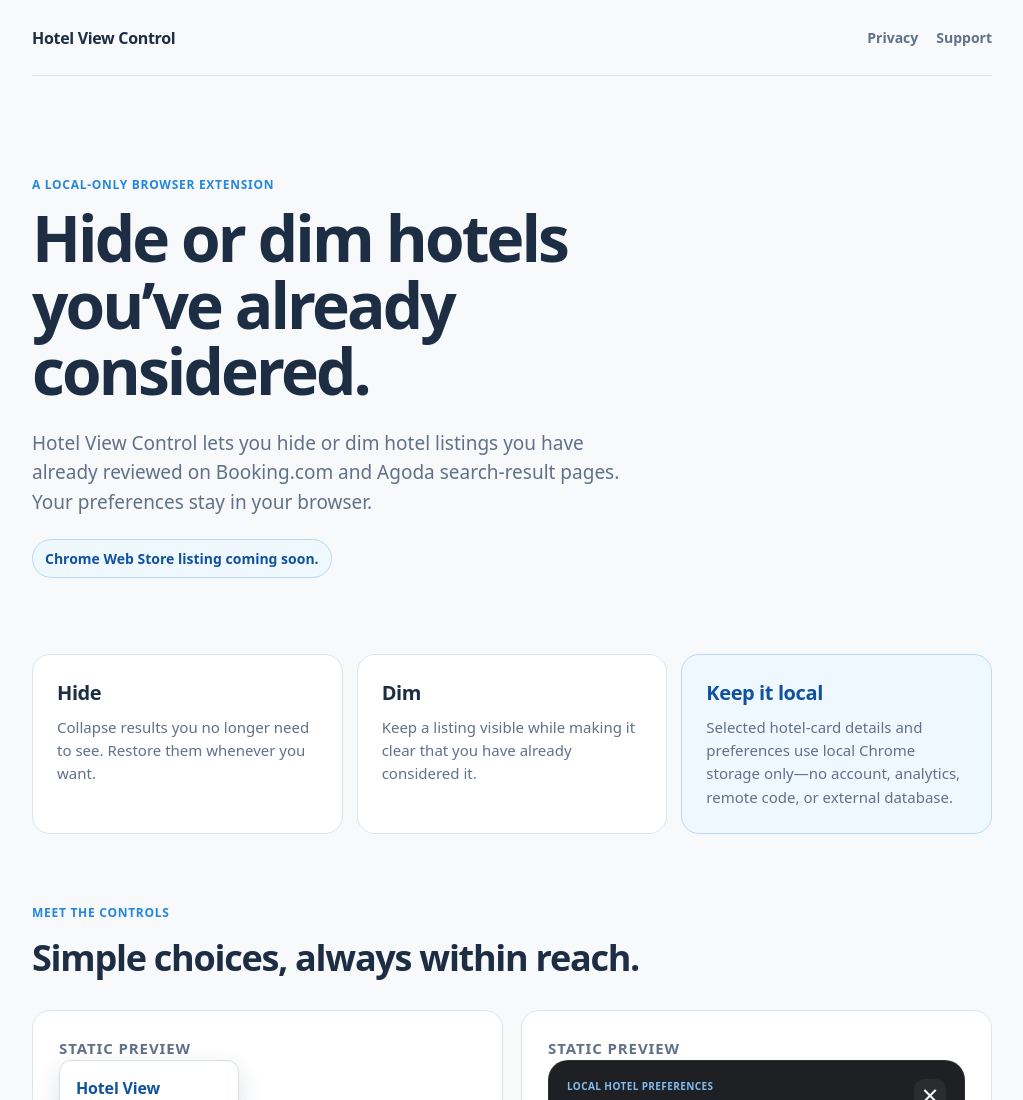
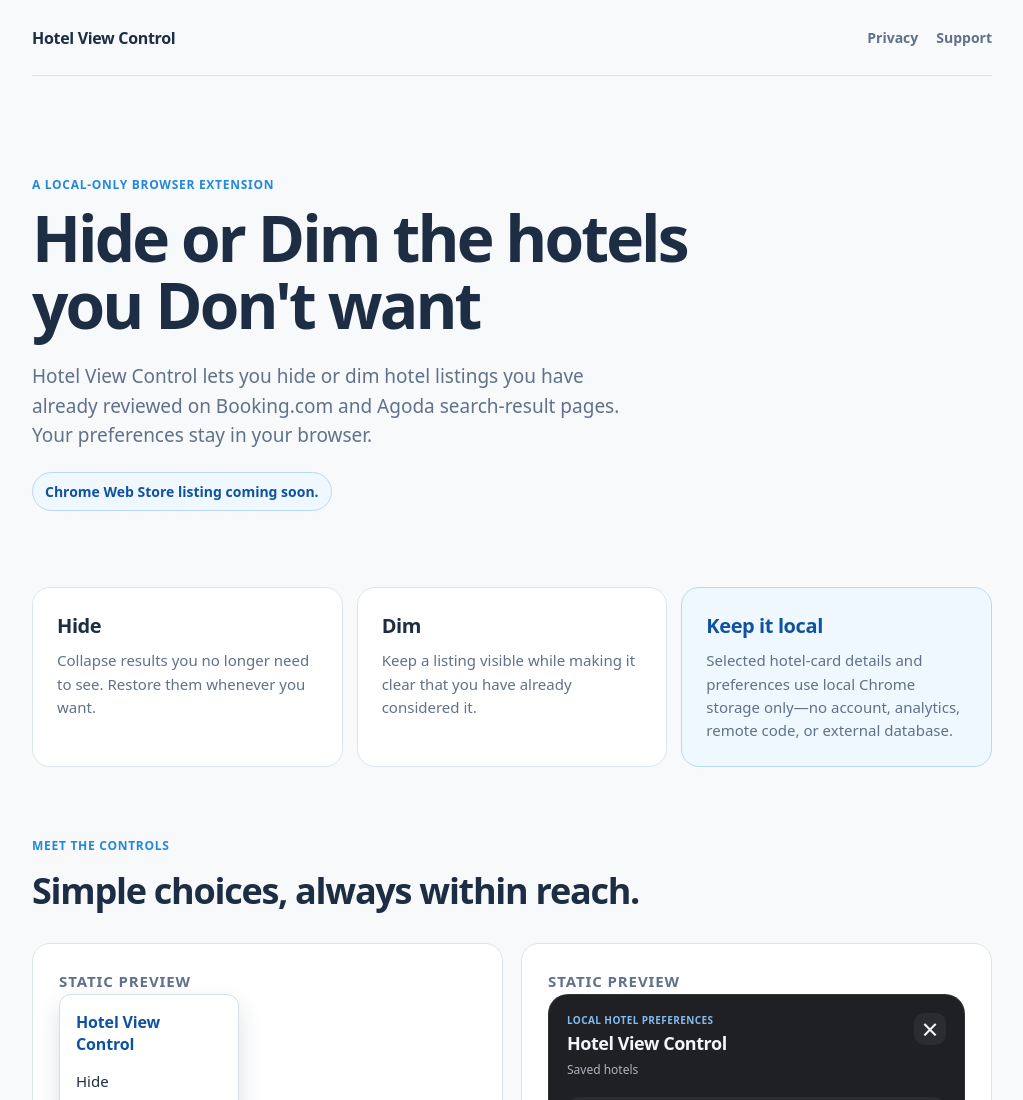
Before and after one commit to benoV/hotel-view-control, a browser extension: page site/index.html in a window 1280 px wide. Shown: the top 1100 px of the page, without its empty margins (128-1151 px from the left). Drawn offline with Linux system fonts and the light colour scheme.

Commit message:
Update homepage motto

```diff
--- a/site/index.html
+++ b/site/index.html
@@ -12,7 +12,7 @@
     <main>
       <section class="hero">
         <p class="eyebrow">A LOCAL-ONLY BROWSER EXTENSION</p>
-        <h1>Hide or dim hotels you’ve already considered.</h1>
+        <h1>Hide or Dim the hotels you Don't want</h1>
         <p class="lede">Hotel View Control lets you hide or dim hotel listings you have already reviewed on Booking.com and Agoda search-result pages. Your preferences stay in your browser.</p>
         <p class="availability">Chrome Web Store listing coming soon.</p>
       </section>
```
